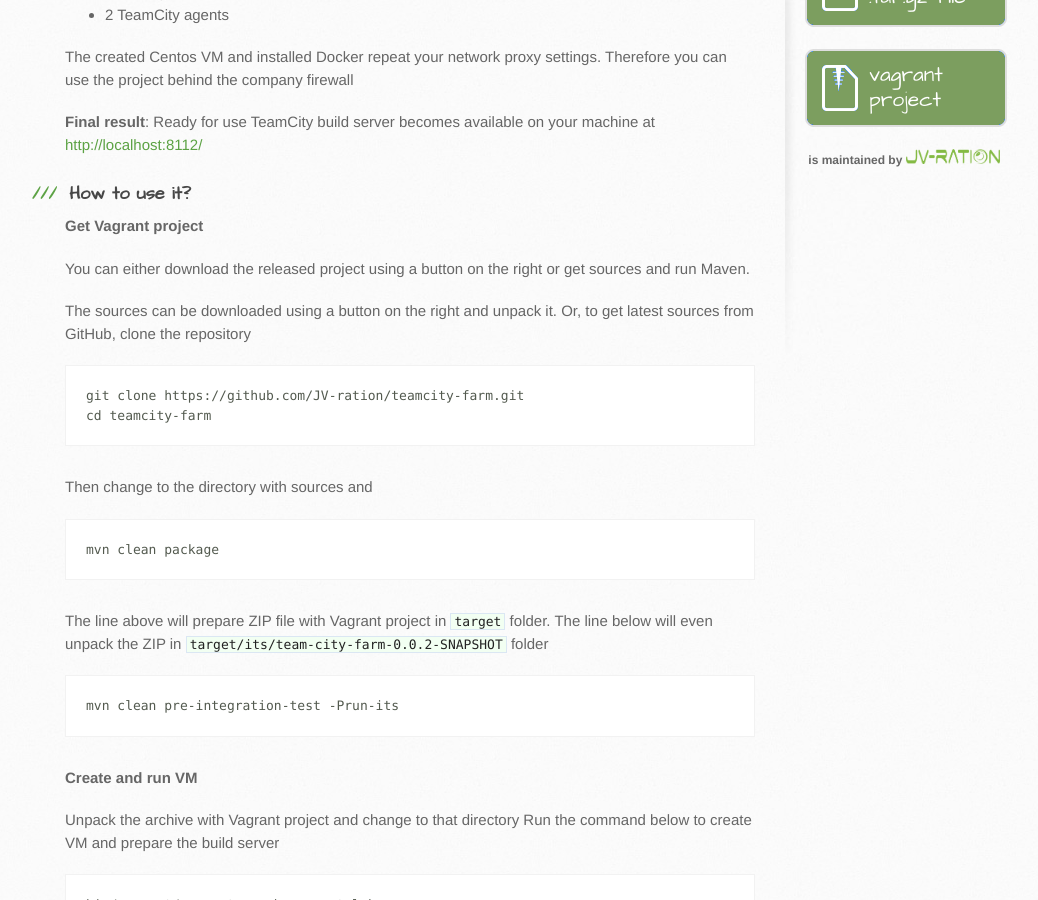
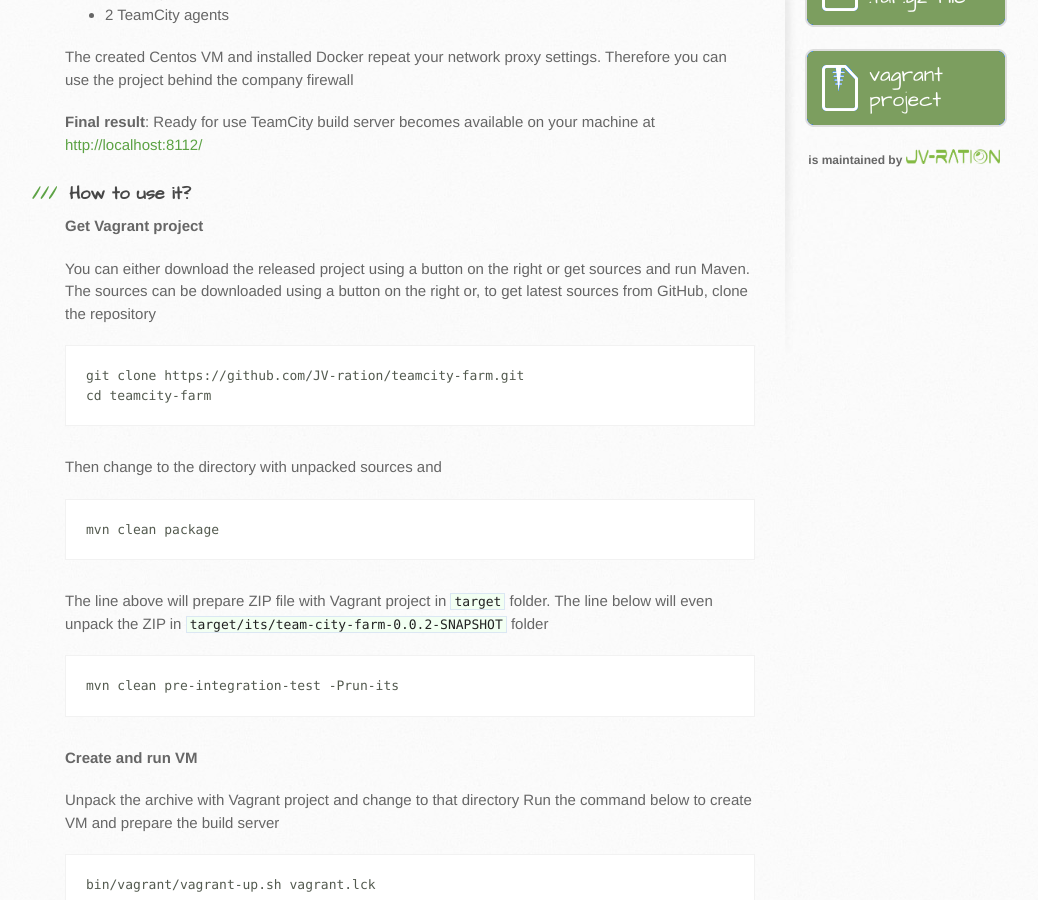
Before and after one commit to JV-ration/teamcity-farm, a Jekyll site: the page built from index.html, in a window 1280 px wide and 900 px high, scrolled down 417 px. Shown: the whole window, without its empty margins (105-1143 px from the left). Built offline with Jekyll 4.4.1, drawn with Linux system fonts in a browser that asks for light colours; Markdown is read by kramdown in place of the engine named in the settings.

Commit message:
Update index.html

```diff
--- a/index.html
+++ b/index.html
@@ -30,15 +30,14 @@
 
 <p><strong>Get Vagrant project</strong></p>
 
-<p>You can either download the released project using a button on the right or get sources and run Maven.</p>
-
-<p>The sources can be downloaded using a button on the right and unpack it. Or, to get latest sources from GitHub, clone the repository</p>
+<p>You can either download the released project using a button on the right or get sources and run Maven.
+The sources can be downloaded using a button on the right or, to get latest sources from GitHub, clone the repository</p>
 
 <pre><code>git clone https://github.com/JV-ration/teamcity-farm.git
 cd teamcity-farm
 </code></pre>
 
-<p>Then change to the directory with sources and</p>
+<p>Then change to the directory with unpacked sources and</p>
 
 <pre><code>mvn clean package
 </code></pre>
```
